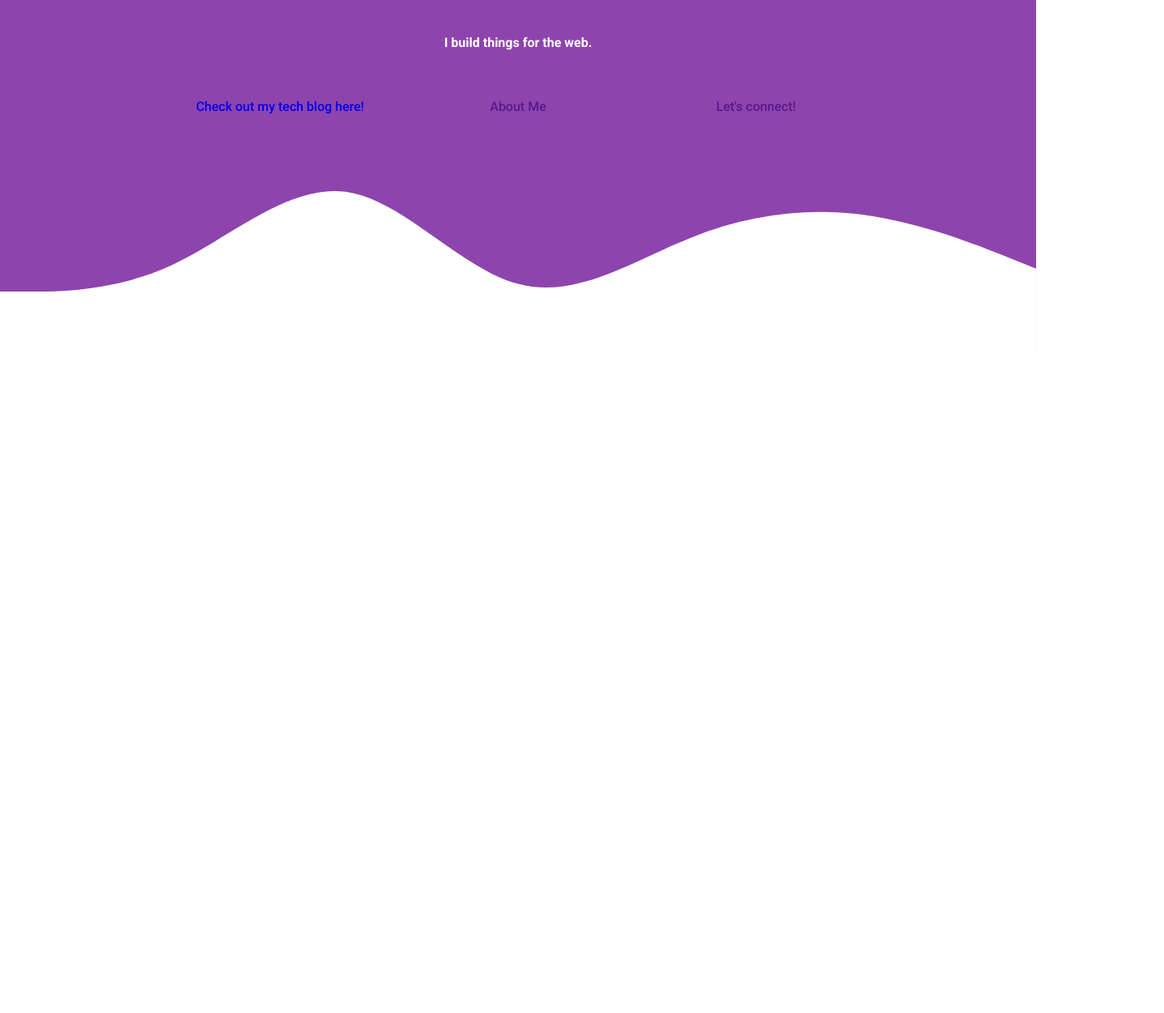
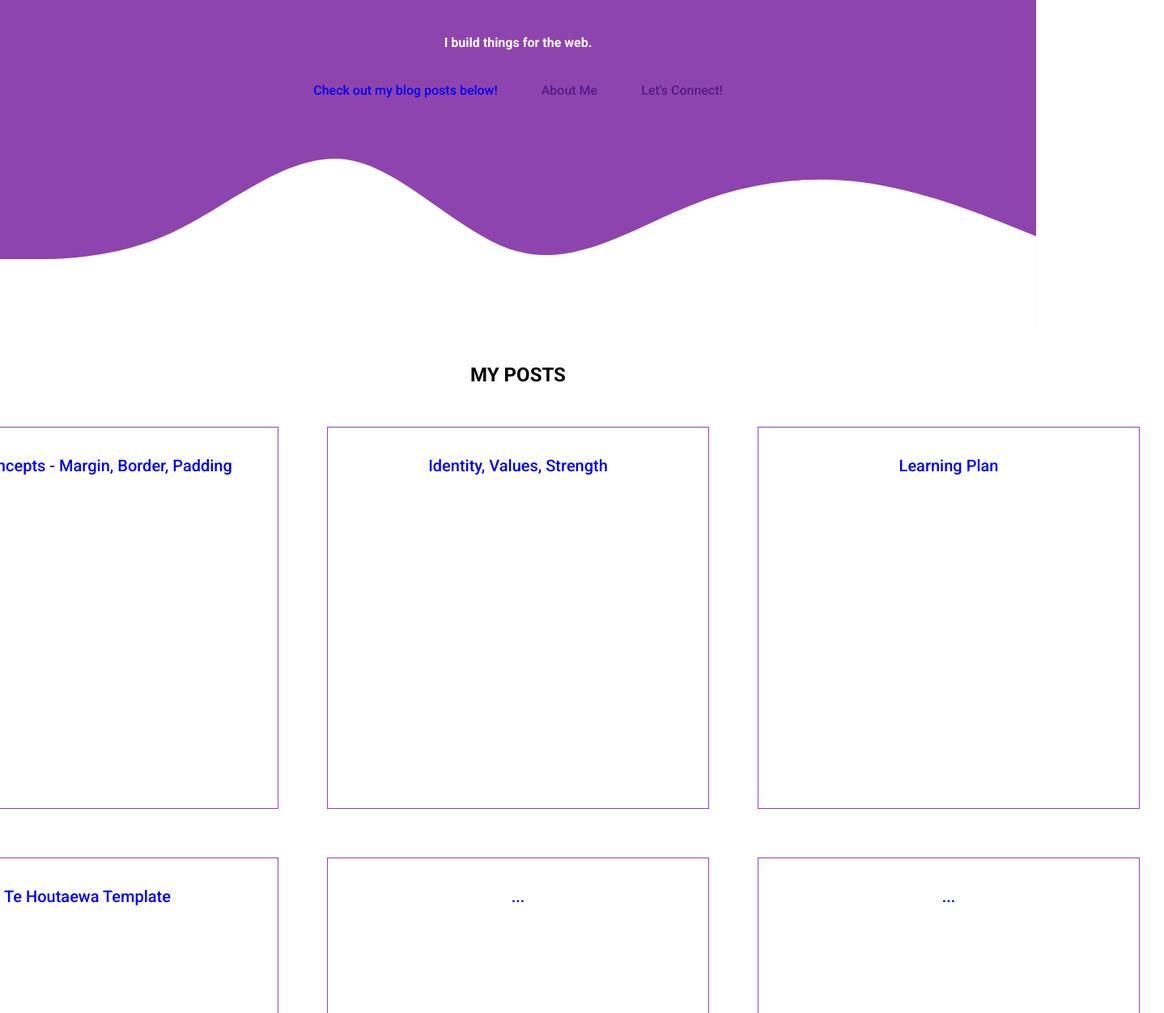
Before and after one commit to ayoung-lee/ayoung-lee.github.io, a plain HTML site: page index.html in a window 1280 px wide. Shown: the part 369-1620 px from the top of the page at 81% size, 1438 px wide, since content can reach past the window. Before the commit the page ends 813 px from the top, so only its background shows below. Drawn offline with Linux system fonts and the light colour scheme.

Commit message:
Update the blog layout and link the external files

```diff
--- a/index.html
+++ b/index.html
@@ -15,14 +15,27 @@
    <br>
    <div class="navbar">
      <ul>
-      <li><a href="https://ayoung-lee.github.io/html-css.html">Check out my tech blog here!</a></li>
+      <li><a href="#myposts">Check out my blog posts below!</a></li>
       <li><a href ="">About Me</a></li>
-      <li><a href ="">Let's connect!</a></li>
+      <li><a href ="">Let's Connect!</a></li>
       </ul>
    </div>
   <svg xmlns="http://www.w3.org/2000/svg" viewBox="0 0 1440 319"><path fill="#fff" fill-opacity="1" d="M0,224L40,224C80,224,160,224,240,186.7C320,149,400,75,480,85.3C560,96,640,192,720,213.3C800,235,880,181,960,149.3C1040,117,1120,107,1200,117.3C1280,128,1360,160,1400,176L1440,192L1440,320L1400,320C1360,320,1280,320,1200,320C1120,320,1040,320,960,320C880,320,800,320,720,320C640,320,560,320,480,320C400,320,320,320,240,320C160,320,80,320,40,320L0,320Z"></path></svg>
+</div>
 
-</div>
+<section id="myposts">
+  <h1>MY POSTS</h1>
+  <div class="row">
+    <a class="box" href="https://ayoung-lee.github.io/html-css.html">CSS Concepts - Margin, Border, Padding</a>
+    <a class="box" href="https://ayoung-lee.github.io/blog/identity-values.html">Identity, Values, Strength</a>
+    <a class="box" href="https://ayoung-lee.github.io/blog/learning-plan">Learning Plan</a>
+  </div>
+  <div class="row">
+    <a class="box" href="https://ayoung-lee.github.io/blog/te-houtaewa-template.html">Te Houtaewa Template</a>
+    <a class="box" href="#">...</a>
+    <a class="box" href="#">...</a>
+  </div>
+</section>
 
 
 
--- a/styles/main.css
+++ b/styles/main.css
@@ -44,9 +44,10 @@ h2 {
 .navbar a {
   text-decoration: none;
   width: 250px;
-  display: block;
+  /*display: block;*/
   font-family: 'Roboto', sans-serif;
-  padding: 20px;
+  padding: 25px;
+
 }
 
 .navbar a:hover {
@@ -150,3 +151,39 @@ a {
     transform: rotate(180deg);
     background-color: #8e44ad;
   }
+
+  #myposts {
+    display: flex;
+    flex-direction: column;
+    padding: 25px;
+    align-items: center;
+    font-family: 'Roboto', sans-serif;
+  }
+
+  .row {
+    display: flex;
+  }
+
+  .box {
+    display:flex;
+    font-size: 20px;
+    flex-direction: column;
+    width: 400px;
+    height: 400px;
+    border: 1px solid #8e44ad;
+    margin: 30px;
+    align-items: center;
+    text-align: justify;
+    padding: 35px
+    /*background-size: 100%, 200%;
+    transition: all .8s;
+    border-radius: 10px;*/
+  }
+
+
+  .box:hover {
+    background-position: left bottom;
+    color: #8e44ad;
+    border: none;
+    box-shadow: 0 0 20px #8e44ad;
+  }
```
Also changed, not shown: blog/emotional-intelligence.html (added, +39 -0 lines), imgs/memoji.png (added).
